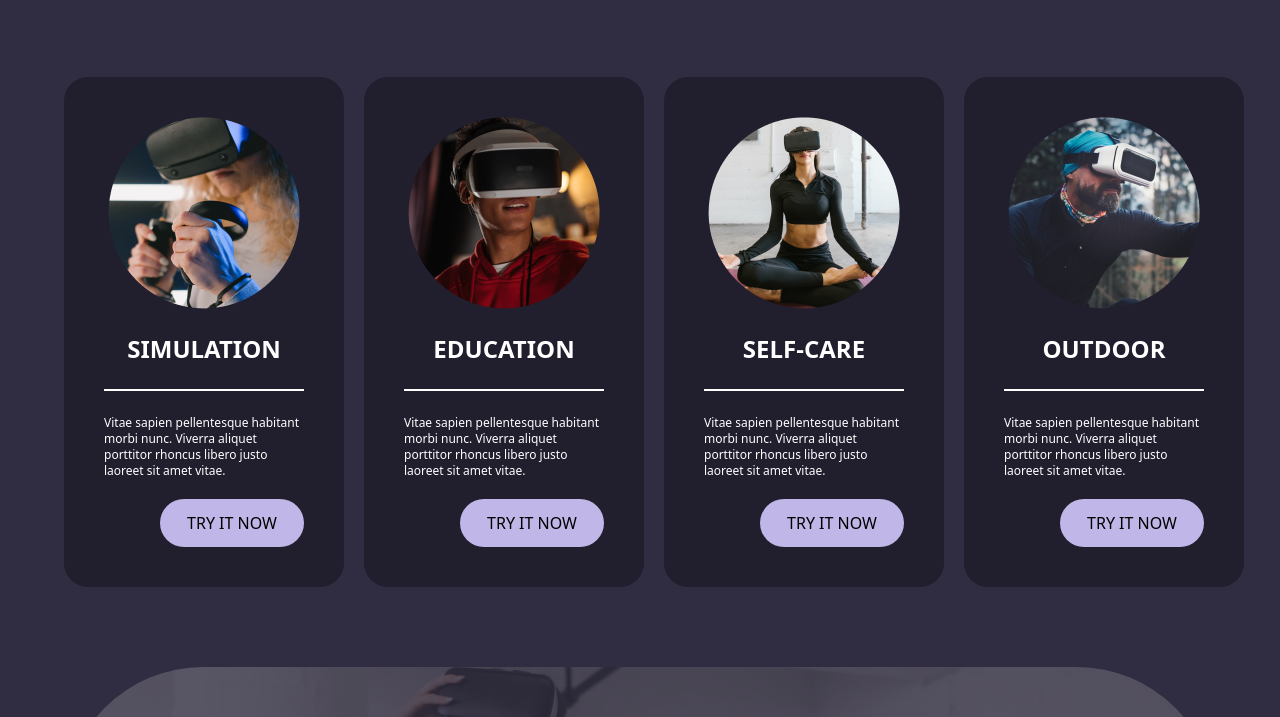
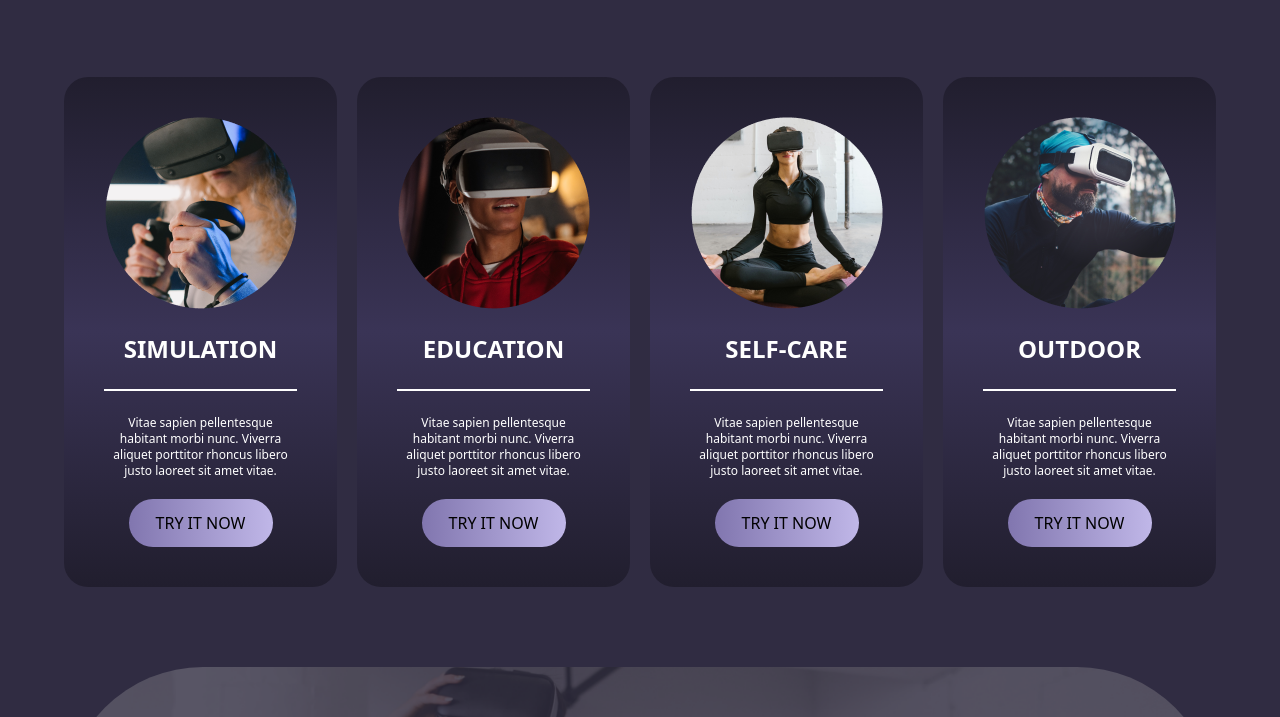
Before and after one commit to asilbekcodes/Hydra, a website: page src/index.html in a window 1280 px wide. Shown: the part 1765-2482 px from the top of the page. Drawn offline with nearby package versions, Linux system fonts and the light colour scheme.

Commit message:
button bg add

```diff
--- a/src/index.html
+++ b/src/index.html
@@ -24,7 +24,7 @@
                 </div>
                 <div class="flex gap-5 items-center">
                     <a href="../page/header.html"><button class=" border border-white border-solid h-12 w-32 rounded-3xl">CONTACT US</button></a>
-                    <a href="../page/header.html"><button class="bg-[#C0B7E8] rounded-3xl h-12 w-32 text-black">JOIN HYDRA</button></a>
+                    <a href="../page/header.html"><button class="bg-gradient-to-r from-[#8176AF] to-[#C0B7E8] rounded-3xl h-12 w-32 text-black">JOIN HYDRA</button></a>
                 </div>
                 <!-- <div class="lg:hidden">
                     <img src="../assets/img/Hamburger-Button.png" >
@@ -38,7 +38,7 @@
                 <p class="text-5xl mt-4">Of Virtual Reality</p>
                 <p class="w-96 mt-10">Lorem ipsum dolor sit amet, consectetur adipiscing elit, sed do eiusmod tempor incididunt ut labore et dolore nisl tincidunt eget. Lectus mauris eros in vitae .</p>
                 <div class="flex mt-4 gap-5">
-                    <a href="../page/header.html"><button class="bg-[#C0B7E8] rounded-3xl h-12 w-56 text-black">BUILD YOUR WORLD</button></a>
+                    <a href="../page/header.html"><button class="bg-gradient-to-r from-[#8176AF] to-[#C0B7E8] rounded-3xl h-12 w-56 text-black">BUILD YOUR WORLD</button></a>
                     <i class="bi bi-arrow-right text-4xl"></i>
                 </div>
             </div>
@@ -92,7 +92,7 @@
                         <p class="text-4xl font-bold">ABOUT</p>
                         <p class="text-3xl">HYDRA VR</p>
                         <p class=" mt-5">Eget mi proin sed libero enim sed faucibus turpis. Nisl rhoncus mattis rhoncus urna neque viverra justo. Vivamus at augue eget arcu dictum. Ultrices gravida dictum fusce ut placerat orci. Aenean et tortor at risus viverra adipiscing at in. Mattis aliquam faucibus purus in massa. Est placerat in egestas erat imperdiet sed. Consequat semper viverra nam libero justo laoreet sit amet. Aliquam etiam erat velit scelerisque in dictum non consectetur a. Laoreet sit amet cursus sit amet. Vel eros donec ac odio tempor orci dapibus. Sem nulla pharetra diam sit amet nisl suscipit adipiscing bibendum. Leo a diam sollicitudin tempor.</p>
-                        <button class="bg-[#C0B7E8] rounded-3xl h-12 w-52 text-black mt-5">LET’S GET IN TOUCH</button>
+                        <button class="bg-gradient-to-r from-[#8176AF] to-[#C0B7E8] rounded-3xl h-12 w-52 text-black mt-5">LET’S GET IN TOUCH</button>
                     </div>
                 </div>
             </div>
@@ -112,40 +112,40 @@
                 </div>
             </div>
             <div class="flex mt-20 gap-5">
-                <div class="bg-[#211E2E] h-full rounded-3xl">
-                    <div class="p-10 ">
+                <div class="bg-gradient-to-b from-[#211E2E] via-[#3A3456] to-[#211E2E] h-full rounded-3xl">
+                    <div class="p-10 text-center">
                         <img class="m-auto" src="../assets/img/Mask group (2).png" alt="">
                         <p class="text-center text-2xl font-bold mt-6 mb-6">SIMULATION</p>
                         <div class="border border-1 border-white"></div>
                         <p class="text-xs mt-6">Vitae sapien pellentesque habitant morbi nunc. Viverra aliquet  porttitor rhoncus libero justo laoreet sit amet vitae.</p>
-                        <a href="../page/card.html"><button class="bg-[#C0B7E8] w-36 rounded-3xl h-12 text-black mt-5 ml-14"> TRY IT NOW</button></a>
+                        <a href="../page/card.html"><button class="bg-gradient-to-r from-[#8176AF] to-[#C0B7E8] w-36 rounded-3xl h-12 text-black mt-5 "> TRY IT NOW</button></a>
                     </div>
                 </div>
-                <div class="bg-[#211E2E] h-full rounded-3xl">
-                    <div class="p-10 ">
+                <div class="bg-gradient-to-b from-[#211E2E] via-[#3A3456] to-[#211E2E] h-full rounded-3xl">
+                    <div class="p-10 text-center">
                         <img class="m-auto" src="../assets/img/Mask group (3).png" alt="">
                         <p class="text-center text-2xl font-bold mt-6 mb-6">EDUCATION</p>
                         <div class="border border-1 border-white"></div>
                         <p class="text-xs mt-6">Vitae sapien pellentesque habitant morbi nunc. Viverra aliquet  porttitor rhoncus libero justo laoreet sit amet vitae.</p>
-                        <a href="../page/card.html"><button class="bg-[#C0B7E8] w-36 rounded-3xl h-12 text-black mt-5 ml-14"> TRY IT NOW</button></a>
+                        <a href="../page/card.html"><button class="bg-gradient-to-r from-[#8176AF] to-[#C0B7E8] w-36 rounded-3xl h-12 text-black mt-5 "> TRY IT NOW</button></a>
                     </div>
                 </div>
-                <div class="bg-[#211E2E] h-full rounded-3xl">
-                    <div class="p-10 ">
+                <div class="bg-gradient-to-b from-[#211E2E] via-[#3A3456] to-[#211E2E] h-full rounded-3xl">
+                    <div class="p-10 text-center">
                         <img class="m-auto" src="../assets/img/Mask group (4).png" alt="">
                         <p class="text-center text-2xl font-bold mt-6 mb-6">SELF-CARE</p>
                         <div class="border border-1 border-white"></div>
                         <p class="text-xs mt-6">Vitae sapien pellentesque habitant morbi nunc. Viverra aliquet  porttitor rhoncus libero justo laoreet sit amet vitae.</p>
-                        <a href="../page/card.html"><button class="bg-[#C0B7E8] w-36 rounded-3xl h-12 text-black mt-5 ml-14"> TRY IT NOW</button></a>
+                        <a href="../page/card.html"><button class="bg-gradient-to-r from-[#8176AF] to-[#C0B7E8] w-36 rounded-3xl h-12 text-black mt-5 "> TRY IT NOW</button></a>
                     </div>
                 </div>
-                <div class="bg-[#211E2E] h-full rounded-3xl">
-                    <div class="p-10 ">
+                <div class="bg-gradient-to-b from-[#211E2E] via-[#3A3456] to-[#211E2E] h-full rounded-3xl">
+                    <div class="p-10 text-center">
                         <img class="m-auto" src="../assets/img/Mask group (5).png" alt="">
                         <p class="text-center text-2xl font-bold mt-6 mb-6">OUTDOOR</p>
                         <div class="border border-1 border-white"></div>
                         <p class="text-xs mt-6">Vitae sapien pellentesque habitant morbi nunc. Viverra aliquet  porttitor rhoncus libero justo laoreet sit amet vitae.</p>
-                        <a href="../page/card.html"><button class="bg-[#C0B7E8] w-36 rounded-3xl h-12 text-black mt-5 ml-14"> TRY IT NOW</button></a>
+                        <a href="../page/card.html"><button class="bg-gradient-to-r from-[#8176AF] to-[#C0B7E8] w-36 rounded-3xl h-12 text-black mt-5 "> TRY IT NOW</button></a>
                     </div>
                 </div>
             </div>
@@ -226,7 +226,7 @@
         </section>
         <!-- * section -->
         <section>
-            <div class="bg-[#211E2E] mt-20 text-center text-white p-16" style="border-radius: 90px;">
+            <div class="bg-gradient-to-b from-[#211E2E] via-[#3A3456] to-[#211E2E] mt-20 text-center text-white p-16" style="border-radius: 90px;">
                 <div>
                     <p class="text-4xl font-bold mb-10">JOIN HYDRA</p>
                     <!-- <div class="w-96 pl-56">
@@ -248,7 +248,7 @@
                 <div>
                     <textarea name="" id="" cols="163" rows="10" placeholder="Tell Us Something..." class="rounded-3xl p-5 bg-inherit border-2 border-white border-solid "></textarea>
                 </div>
-                <button class="bg-[#C0B7E8] w-60 rounded-full h-14 text-black mt-10 mb-8">SEND TO HYDRA</button>
+                <button class="bg-gradient-to-r from-[#8176AF] to-[#C0B7E8] w-60 rounded-full h-14 text-black mt-10 mb-8">SEND TO HYDRA</button>
             </div>
         </section>
         <!-- * footer -->
@@ -293,7 +293,7 @@
                                 <i class="bi bi-pinterest"></i>
                             </div>
                         </div>
-                        <button class="bg-[#C0B7E8] w-52 rounded-3xl h-12 text-black mt-5">BUILD YOUR WORLD</button>
+                        <button class="bg-gradient-to-r from-[#8176AF] to-[#C0B7E8] w-52 rounded-3xl h-12 text-black mt-5">BUILD YOUR WORLD</button>
                     </div>
                 </div>
                 <div class="border border-1 border-white"></div>
```
Also changed, not shown: src/output.css.
